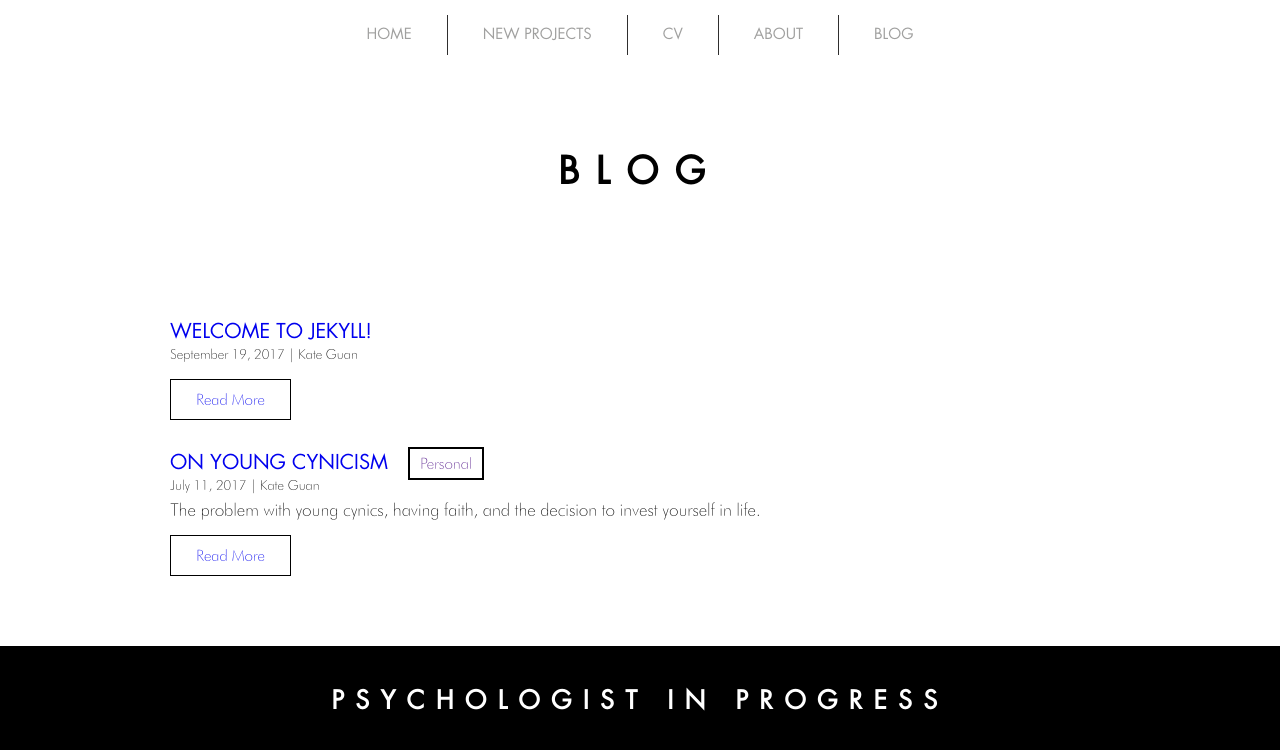
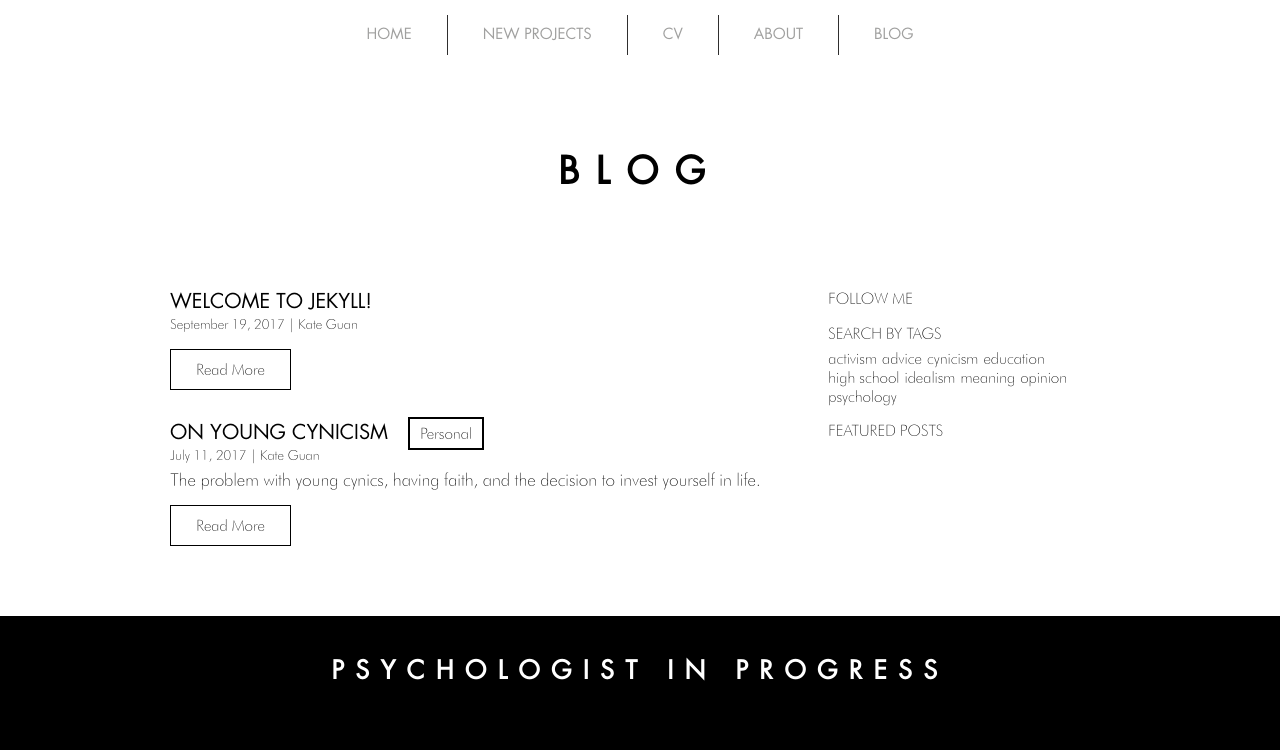
Before and after one commit to Jaacky/katewguan.com, a Jekyll site: the page built from blog/index.html, in a window 1280 px wide. Shown: the top 750 px of the page. Built offline with Jekyll 4.4.1, drawn with Linux system fonts in a browser that asks for light colours.

Commit message:
Add blog side bar, blog post tags and update css

```diff
--- a/blog/index.html
+++ b/blog/index.html
@@ -7,6 +7,7 @@ layout: default
         <h1>Blog</h1>
     </div>
     <div class="container blog">
+        <div class="blog-column blog-posts">
             <ul>
                 {% for post in site.posts %}
                     <li>
@@ -25,4 +26,26 @@ layout: default
                 {% endfor %}
             </ul>
         </div>
+        <div class="blog-column blog-side-bar">
+            <div class="blog-side-bar-item">
+                <p>Follow me</p>
             </div>
+            <div class="blog-side-bar-item">
+                <p>Search by tags</p>
+                <ul class="blog-tags-list">
+                    {% assign sorted_tags = site.tags | sort %}
+                    {% for tag in sorted_tags %}
+                        {% assign t = tag | first %}
+                        {% assign posts = tag | last %}
+                        <li class="blog-tags">
+                            <a href="">{{ t }}</a>
+                        </li>
+                    {% endfor %}
+                </ul>
+            </div>
+            <div class="blog-side-bar-item">
+                <p>Featured posts</p>
+            </div>
+        </div>
+    </div>
+</div>
--- a/css/styles.css
+++ b/css/styles.css
@@ -31,6 +31,7 @@ p {
 a {
     font-size: 16px;
     text-decoration: none;
+    color: black;
 }
 
 button {
@@ -170,8 +171,34 @@ nav a.active, nav a:hover {
     margin-bottom: 20px;
 }
 
+.blog .blog-column {
+    display: inline-block;
+    vertical-align: top;
+}
+
+.blog .blog-posts {
+    width: 70%;
+}
+
+.blog .blog-side-bar {
+    width: 30%;
+}
+
+.blog-side-bar-item {
+    margin-bottom: 15px;
+}
+
+.blog-side-bar p {
+    font-size: 16px;
+    text-transform: uppercase;
+}
+
 .blog li {
     margin-top: 30px;
+}
+
+.blog li:first-of-type {
+    margin-top: 0;
 }
 
 .blog p {
@@ -199,3 +226,9 @@ nav a.active, nav a:hover {
 .blog .date {
     font-size: 14px;
 }
+
+.blog .blog-tags {
+    display: inline-block;
+    margin-top: 0;
+    margin-right: 5px;
+}
```
Also changed, not shown: _posts/2017-07-11-on-young-cynicism.md (+1 -1 lines). Lines whose indentation alone changed are shown as unchanged.
